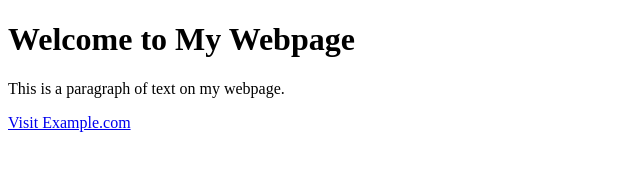
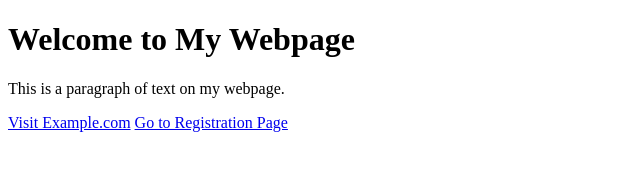
Before and after one commit to ShinJeongBeom/Test, a plain HTML site: page index.html in a window 1280 px wide. Shown: the whole page, without its empty margins (0-640 px from the left). Drawn offline with Linux system fonts and the light colour scheme.

Commit message:
feat: 등록페이지

```diff
--- a/index.html
+++ b/index.html
@@ -9,5 +9,7 @@
     <h1>Welcome to My Webpage</h1>
     <p>This is a paragraph of text on my webpage.</p>
     <a href="https://www.example.com" target="_blank">Visit Example.com</a>
+    <a href="registration.html">Go to Registration Page</a>
+
 </body>
 </html>
```
Also changed, not shown: .github/registration.html.
